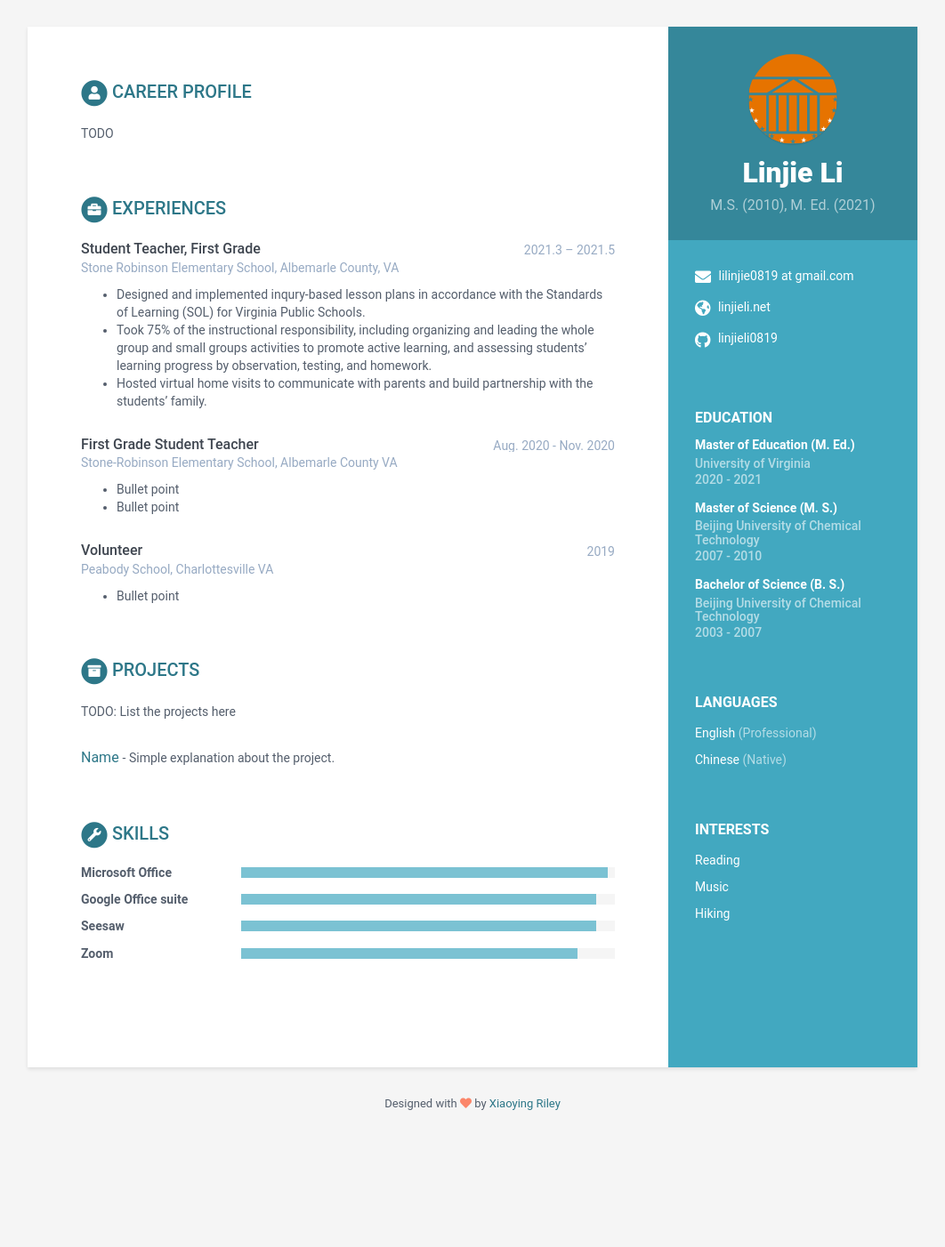
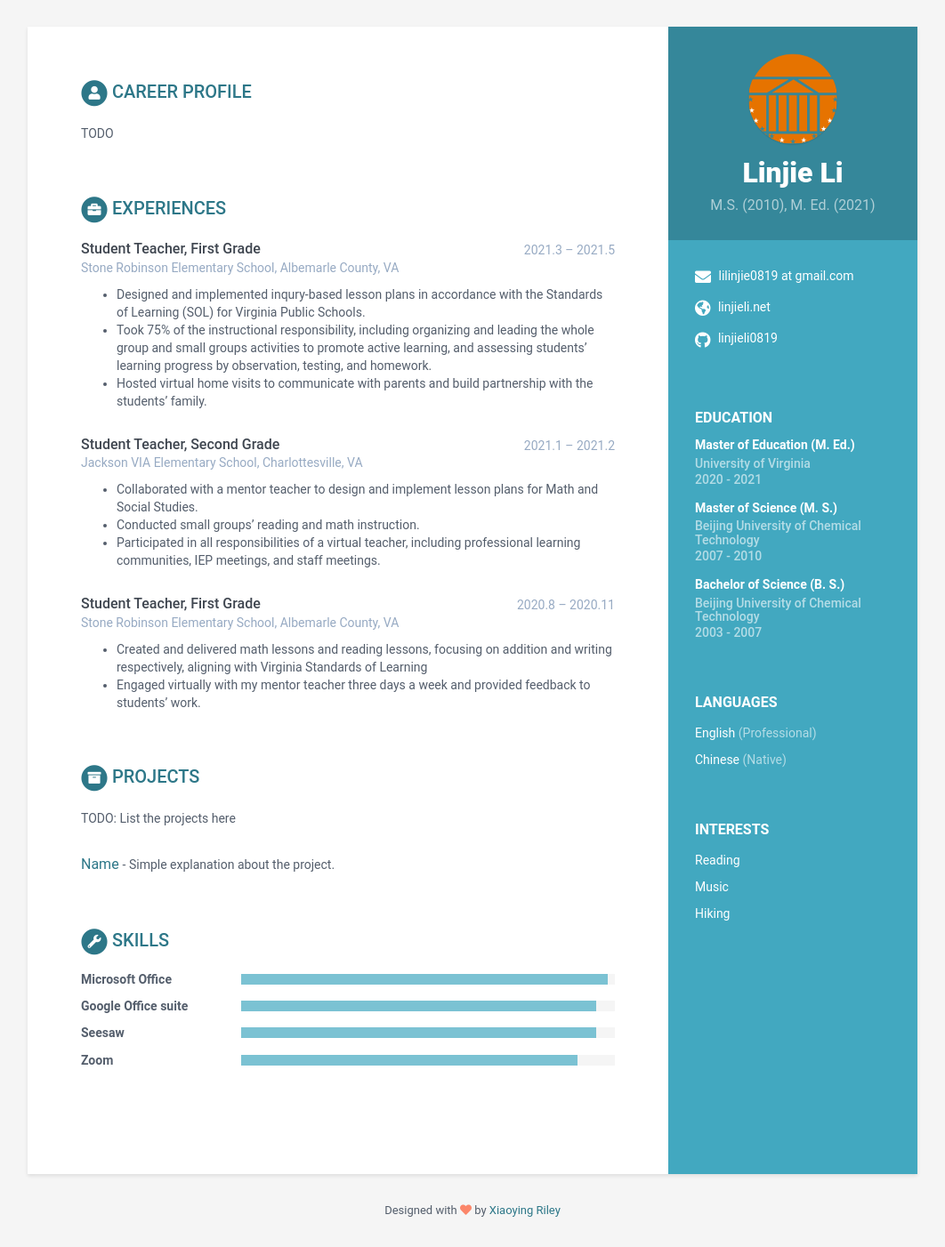
Before and after one commit to linjieli0819/linjieli0819.github.io, a Jekyll site: the page built from index.html, in a window 1280 px wide. Shown: the whole page at 89% size, without its empty margins (109-1171 px from the left). Built offline with Jekyll 4.4.1, drawn with Linux system fonts in a browser that asks for light colours; before the commit the page ends 1282 px from its top, so only the background shows below that.

Commit message:
Update data.yml

```diff
--- a/_data/data.yml
+++ b/_data/data.yml
@@ -72,17 +72,19 @@ experiences:
           - Designed and implemented inqury-based lesson plans in accordance with the Standards of Learning (SOL) for Virginia Public Schools.
           - Took 75% of the instructional responsibility, including organizing and leading the whole group and small groups activities to promote active learning, and assessing students’ learning progress by observation, testing, and homework.
           - Hosted virtual home visits to communicate with parents and build partnership with the students’ family.
-    - role: First Grade Student Teacher
-      time: Aug. 2020 - Nov. 2020
-      company: Stone-Robinson Elementary School, Albemarle County VA
+    - role: Student Teacher, Second Grade
+      time: 2021.1 – 2021.2
+      company: Jackson VIA Elementary School, Charlottesville, VA
       details: |
-          - Bullet point
-          - Bullet point
-    - role: Volunteer
-      time: 2019
-      company: Peabody School, Charlottesville VA
+          - Collaborated with a mentor teacher to design and implement lesson plans for Math and Social Studies.
+          - Conducted small groups’ reading and math instruction.
+          - Participated in all responsibilities of a virtual teacher, including professional learning communities, IEP meetings, and staff meetings.
+    - role: Student Teacher, First Grade
+      time: 2020.8 – 2020.11
+      company: Stone Robinson Elementary School, Albemarle County, VA
       details: |
-          - Bullet point
+          - Created and delivered math lessons and reading lessons, focusing on addition and writing respectively, aligning with Virginia Standards of Learning
+          - Engaged virtually with my mentor teacher three days a week and provided feedback to students’ work.
 
 # --------------------------------
 projects:
```
